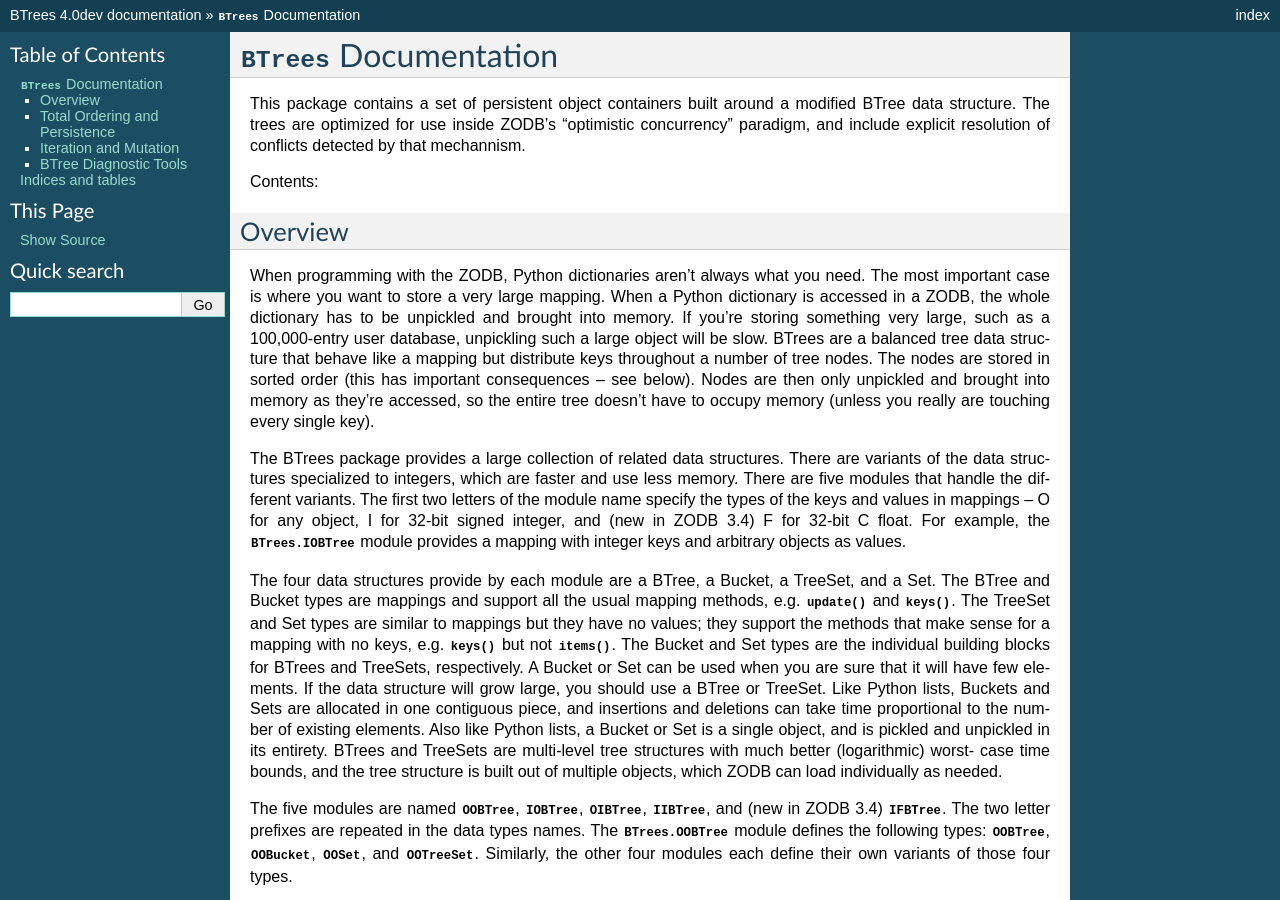
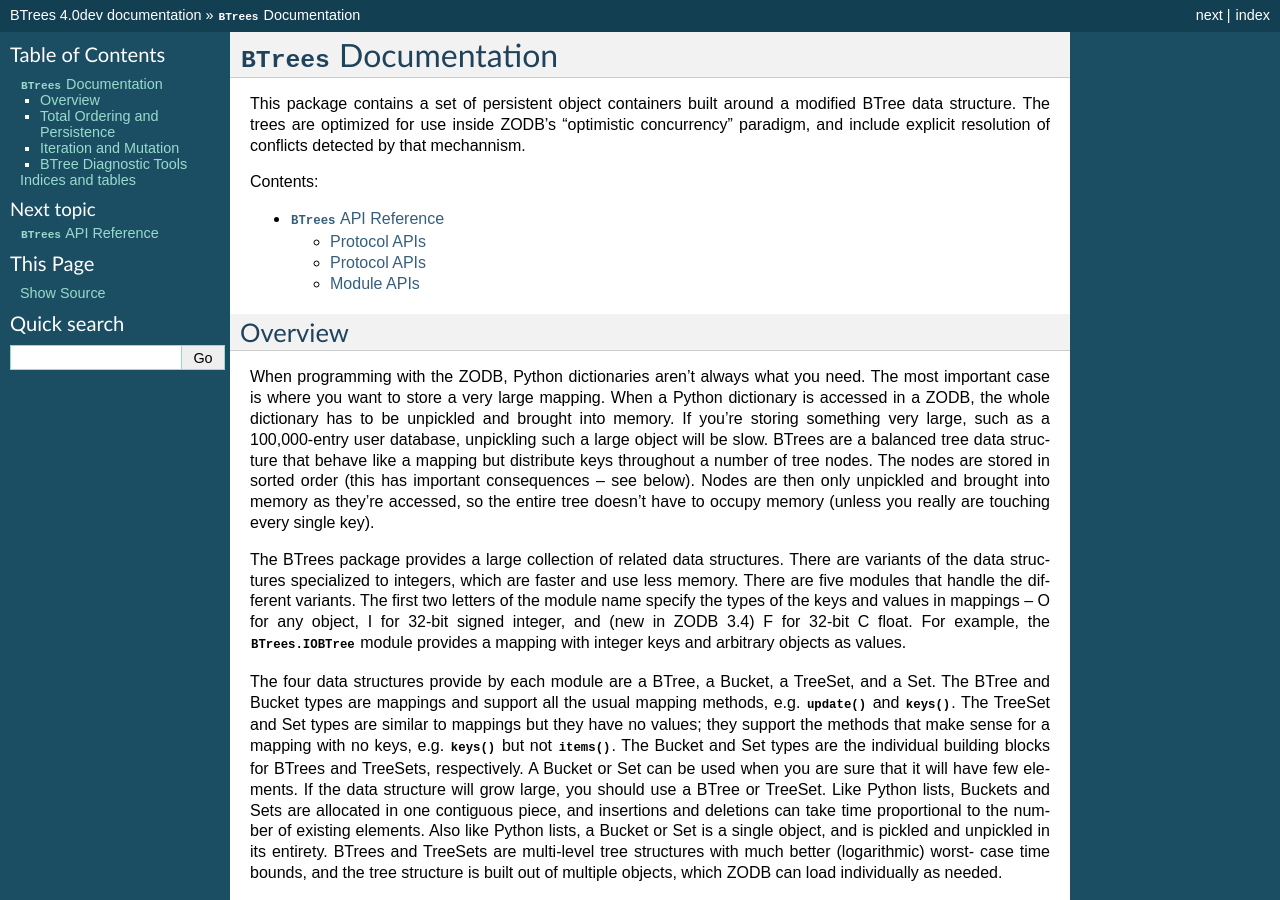
Before and after one commit to zopefoundation/BTrees, a Sphinx documentation site: the page built from docs/index.rst, in a window 1280 px wide and 900 px high. Built offline with Sphinx 7.4.7, drawn with Linux system fonts in a browser that asks for light colours; some of the changed lines change nothing that is shown.

Commit message:
Add autodoc for API reference.

```diff
--- /dev/null
+++ b/docs/api.rst
@@ -0,0 +1,102 @@
+:mod:`BTrees` API Reference
+===========================
+
+
+Protocol APIs
+-------------
+
+.. automodule:: BTrees.Interfaces
+
+  .. autointerface:: ICollection
+     :members:
+     :member-order: bysource
+
+  .. autointerface:: IReadSequence
+     :members:
+     :member-order: bysource
+
+  .. autointerface:: IKeyed
+     :members:
+     :member-order: bysource
+
+  .. autointerface:: ISetMutable
+     :members:
+     :member-order: bysource
+
+  .. autointerface:: ISized
+     :members:
+     :member-order: bysource
+
+  .. autointerface:: IKeySequence
+     :members:
+     :member-order: bysource
+
+  .. autointerface:: IMinimalDictionary
+     :members:
+     :member-order: bysource
+
+  .. autointerface:: IDictionaryIsh
+     :members:
+     :member-order: bysource
+
+  .. autointerface:: IMerge
+     :members:
+     :member-order: bysource
+
+  .. autointerface:: IIMerge
+     :members:
+     :member-order: bysource
+
+  .. autointerface:: IMergeIntegerKey
+     :members:
+     :member-order: bysource
+
+Protocol APIs
+-------------
+
+.. automodule:: BTrees.Interfaces
+
+  .. autointerface:: ISet
+     :members:
+     :member-order: bysource
+
+  .. autointerface:: ITreeSet
+     :members:
+     :member-order: bysource
+
+  .. autointerface:: IBTree
+     :members:
+     :member-order: bysource
+
+  .. autointerface:: IBTreeFamily
+     :members:
+     :member-order: bysource
+
+Module APIs
+-----------
+
+.. automodule:: BTrees.Interfaces
+
+  .. autointerface:: IBTreeModule
+     :members:
+     :member-order: bysource
+
+  .. autointerface:: IObjectObjectBTreeModule
+     :members:
+     :member-order: bysource
+
+  .. autointerface:: IIntegerObjectBTreeModule
+     :members:
+     :member-order: bysource
+
+  .. autointerface:: IObjectIntegerBTreeModule
+     :members:
+     :member-order: bysource
+
+  .. autointerface:: IIntegerIntegerBTreeModule
+     :members:
+     :member-order: bysource
+
+  .. autointerface:: IIntegerFloatBTreeModule
+     :members:
+     :member-order: bysource
--- a/docs/index.rst
+++ b/docs/index.rst
@@ -10,6 +10,8 @@
 
 .. toctree::
    :maxdepth: 2
+
+   api
 
 Overview
 --------
@@ -249,6 +251,7 @@
 structure is stored to a database, though.
 
 .. doctest::
+   :options: +SKIP
 
    >>> class C:
    ...     pass
```
